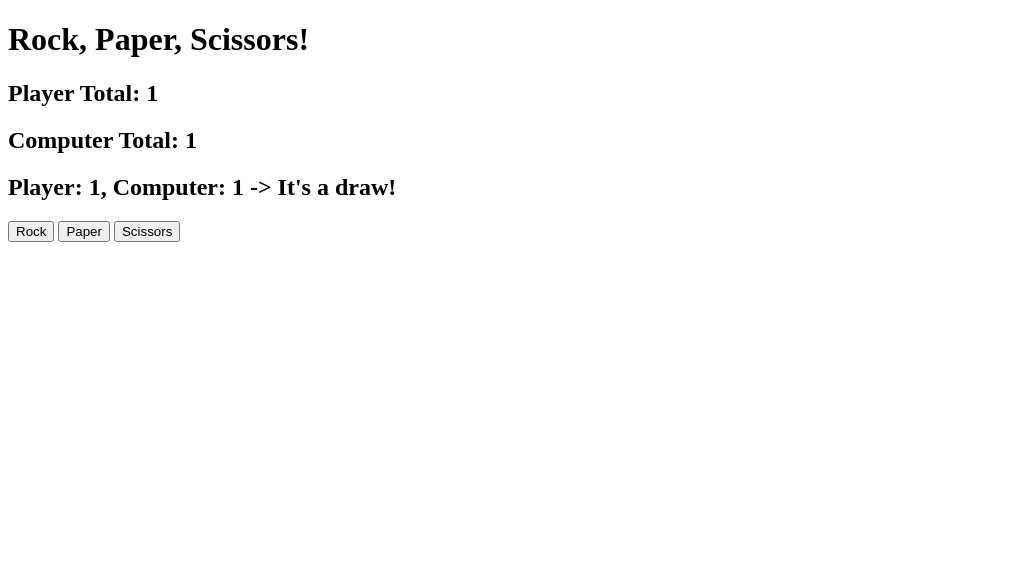
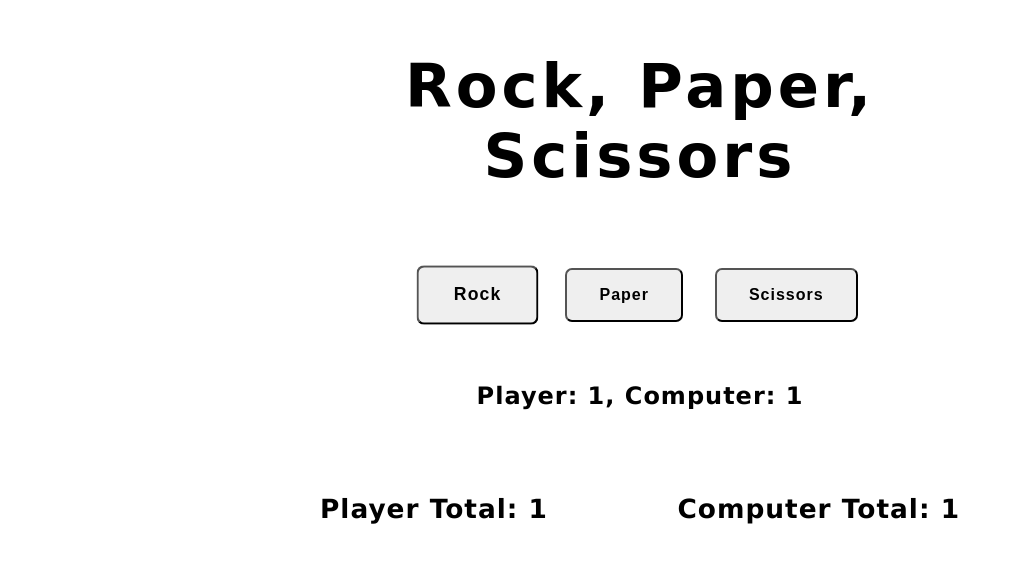
Before and after one commit to Jeelex/sha-dom-rock-paper-scissors, a plain HTML site: page index.html in a window 1280 px wide. Both pictures are taken after a click on the button "Rock". Shown: the whole page, without its empty margins (0-1013 px from the left). Drawn offline with Linux system fonts and the light colour scheme.

Commit message:
completed dom-rock-paper-scissors

```diff
--- a/index.html
+++ b/index.html
@@ -1,24 +1,28 @@
 <!DOCTYPE html>
 <html lang="en">
 <head>
-    <meta charset="UTF-8">
-    <meta http-equiv="X-UA-Compatible" content="IE=edge">
-    <meta name="viewport" content="width=device-width, initial-scale=1.0">
+    <meta charset="UTF-8" />
+    <meta http-equiv="X-UA-Compatible" content="IE=edge" />
+    <meta name="viewport" content="width=device-width, initial-scale=1.0" />
     <title>Rock Paper Scissors</title>
-    <link rel="stylesheet" href="style.css">
+    <link rel="stylesheet" href="style.css" />
 </head>
 <body>
-    <h1>Rock, Paper, Scissors!</h1>
-    <div>
-        <h2>Player Total: <span id="playerScoreNumber"></span></h2>
-        <h2>Computer Total: <span id="computerScoreNumber"></span></h2>
+    <div class="container">
+        <h1>Rock, Paper, Scissors</h1>
+        <div class="container buttons">
+            <button id="rock" class="btn">Rock</button>
+            <button id="paper" class="btn">Paper</button>
+            <button id="scissors" class="btn">Scissors</button>
+        </div>
+
+        <h2 id="roundScore"></h2>
+        <div class="container scores">
+            <h2>Player Total: <span id="playerScoreNumber"></span></h2>
+            <h2>Computer Total: <span id="computerScoreNumber"></span></h2>
+        </div>
+        <h2 id="winner"></h2>
     </div>
-    <h2 id="roundScore"></h2>
-
-    <button id="rock" class="btn">Rock</button>
-    <button id="paper" class="btn">Paper</button>
-    <button id="scissors" class="btn">Scissors</button>
-
     <script src="index.js"></script>
 </body>
 </html>
--- a/index.js
+++ b/index.js
@@ -6,8 +6,7 @@ const btnScissors = document.getElementById('scissors');
 const playerScoreNumber = document.getElementById('playerScoreNumber');
 const computerScoreNumber = document.getElementById('computerScoreNumber');
 const roundScore = document.getElementById('roundScore');
-
-
+const winner = document.getElementById('winner');
 
 let result;
 let playerScore = 0;
@@ -15,104 +14,70 @@ let computerScore = 0;
 let playerScoreTotal = 0;
 let computerScoreTotal = 0;
 
-
+// ********					  Button Event Listeners
 btnRock.addEventListener('click', () => {
 	playRound('rock', computerSelection);
 	playerScoreNumber.textContent = playerScoreTotal;
 	computerScoreNumber.textContent = computerScoreTotal;
-	// if (playerScoreTotal)
 	checkWinner(playerScoreTotal, computerScoreTotal);
 });
 
 btnPaper.addEventListener('click', () => {
 	playRound('paper', computerSelection);
-
+	playerScoreNumber.textContent = playerScoreTotal;
+	computerScoreNumber.textContent = computerScoreTotal;
+	checkWinner(playerScoreTotal, computerScoreTotal);
 });
 
 btnScissors.addEventListener('click', () => {
 	playRound('scissors', computerSelection);
-
+	playerScoreNumber.textContent = playerScoreTotal;
+	computerScoreNumber.textContent = computerScoreTotal;
+	checkWinner(playerScoreTotal, computerScoreTotal);
 });
 
-function game() {
-	// *                     5 round game using for loop
-	// for (let i = 0; i < 5; i++) {
-	// 	playRound(playerSelection, computerSelection);
-	// }
-
-  playRound(playerSelection, computerSelection);   // * playing only 1 round until I create the UI
-
-	// !                   colors in console currently working ONLY in Google Chrome
-	console.log(
-		'\x1b[35m%s\x1b[0m',
-		`Player Total: ${playerScoreTotal}, Computer Total: ${computerScoreTotal}`
-	);
-
-	return checkWinner(playerScoreTotal, computerScoreTotal);
-}
-// game();
-
+// TODO		 This is better written than the previous version in the original RPS repo. Need to update it.
 function checkWinner(player1Score, player2Score) {
-	if (player1Score > player2Score) {
-		console.log('\x1b[42m%s\x1b[0m', "You're the WINNER!");
-	} else if (player1Score === player2Score) {
-		console.log('\x1b[33m%s\x1b[0m', "It's a DRAW!");
-	} else {
-		console.log('\x1b[31m%s\x1b[0m', 'You LOSE!');
+	if (player1Score >= 5) {
+		winner.textContent = "You're the WINNER!";
+	} else if (player2Score >= 5) {
+		winner.textContent = 'Computer wins! You LOSE!';
 	}
 }
-
-// *   					keeping this as backup!
-// function checkWinner(player1Score, player2Score) {
-// 	if (player1Score > player2Score) {
-// 		console.log('\x1b[42m%s\x1b[0m', "You're the WINNER!");
-// 	} else if (player1Score === player2Score) {
-// 		console.log('\x1b[33m%s\x1b[0m', "It's a DRAW!");
-// 	} else {
-// 		console.log('\x1b[31m%s\x1b[0m', 'You LOSE!');
-// 	}
-// }
 
 function playRound(playerSelection, computerSelection) {
 	playerScore = 0;
 	computerScore = 0;
 
 	computerSelection = computerPlay();
-	// playerSelection = prompt(
-	// 	'PLEASE TYPE:  rock, paper or scissors'
-	// ).toLowerCase();
-	console.log(`Player: ${playerSelection}`);
-	console.log(`Computer: ${computerSelection}`);
-
-	// TODO            might be better to turn the if statement below into a switch statement???
 
 	if (playerSelection === 'rock' && computerSelection === 'paper') {
 		computerScore++;
 		result = 'You Lose!';
-		roundScore.textContent = `Player: ${playerScore}, Computer: ${computerScore} -> ${result}`;
+		roundScore.textContent = `Player: ${playerScore}, Computer: ${computerScore}`;
 	} else if (playerSelection === 'paper' && computerSelection === 'paper') {
 		playerScore++;
 		computerScore++;
 		result = "It's a draw!";
-		roundScore.textContent = `Player: ${playerScore}, Computer: ${computerScore} -> ${result}`;
+		roundScore.textContent = `Player: ${playerScore}, Computer: ${computerScore}`;
 	} else if (
 		playerSelection === 'scissors' &&
 		computerSelection === 'paper'
 	) {
 		playerScore++;
 		result = 'You Win!';
-		roundScore.textContent = `Player: ${playerScore}, Computer: ${computerScore} -> ${result}`;
+		roundScore.textContent = `Player: ${playerScore}, Computer: ${computerScore}`;
 	} else if (playerSelection === 'rock' && computerSelection === 'scissors') {
 		playerScore++;
 		result = 'You Win!';
-		roundScore.textContent = `Player: ${playerScore}, Computer: ${computerScore} -> ${result}`;
+		roundScore.textContent = `Player: ${playerScore}, Computer: ${computerScore}`;
 	} else if (
 		playerSelection === 'paper' &&
 		computerSelection === 'scissors'
 	) {
 		computerScore++;
 		result = 'You Lose!';
-		roundScore.textContent = `Player: ${playerScore}, Computer: ${computerScore} -> ${result}`;
+		roundScore.textContent = `Player: ${playerScore}, Computer: ${computerScore}`;
 	} else if (
 		playerSelection === 'scissors' &&
 		computerSelection === 'scissors'
@@ -120,22 +85,20 @@ function playRound(playerSelection, computerSelection) {
 		playerScore++;
 		computerScore++;
 		result = "It's a draw!";
-		roundScore.textContent = `Player: ${playerScore}, Computer: ${computerScore} -> ${result}`;
+		roundScore.textContent = `Player: ${playerScore}, Computer: ${computerScore}`;
 	} else if (playerSelection === 'rock' && computerSelection === 'rock') {
 		playerScore++;
 		computerScore++;
 		result = "It's a draw!";
-		roundScore.textContent = `Player: ${playerScore}, Computer: ${computerScore} -> ${result}`;
+		roundScore.textContent = `Player: ${playerScore}, Computer: ${computerScore}`;
 	} else if (playerSelection === 'paper' && computerSelection === 'rock') {
 		playerScore++;
 		result = 'You Win!';
-		roundScore.textContent = `Player: ${playerScore}, Computer: ${computerScore} -> ${result}`;
+		roundScore.textContent = `Player: ${playerScore}, Computer: ${computerScore}`;
 	} else if (playerSelection === 'scissors' && computerSelection === 'rock') {
 		computerScore++;
 		result = 'You Lose!';
-		roundScore.textContent = `Player: ${playerScore}, Computer: ${computerScore} -> ${result}`;
-	} else {
-		roundScore.textContent = "Sorry! You can only choose between 'rock', 'paper' or 'scissors' !";
+		roundScore.textContent = `Player: ${playerScore}, Computer: ${computerScore}`;
 	}
 
 	playerScoreTotal += playerScore;
--- a/style.css
+++ b/style.css
@@ -0,0 +1,71 @@
+body {
+    margin: 0;
+    display: flex;
+    flex-direction: column;
+    justify-content: center;
+    align-items: center;
+    height: 90vh;
+    box-sizing: border-box;
+    font-family: Verdana, Geneva, Tahoma, sans-serif;
+}
+
+h1 {
+    text-align: center;
+    margin-bottom: 1em;
+    font-family: cursive;
+    font-size: 3.8rem;
+    letter-spacing: 4px;
+}
+
+.container {
+    width: 90%;
+    max-width: 800px;
+    display: flex;
+    flex-direction: column;
+    justify-content: center;
+    align-items: center;
+}
+
+#roundScore,
+#winner {
+    display: flex;
+    padding: 1em 2em;
+    letter-spacing: 1px;
+}
+
+#winner {
+    font-size: 2.5rem;
+}
+
+.buttons,
+.scores {
+    flex-direction: row;
+}
+
+.buttons {
+    justify-content: center;
+}
+
+.scores {
+    width: 80%;
+    justify-content: space-between;
+    letter-spacing: 1px;
+    font-size: 1.1rem;
+    padding: 1em;
+}
+
+.btn {
+    border-radius: 7px;
+    cursor: pointer;
+    padding: 1em 2em;
+    margin: 1em;
+    font-size: 1rem;
+    font-weight: 700;
+    letter-spacing: 1px;
+    transition: 300ms ease-in-out;
+}
+
+.btn:hover,
+.btn:focus {
+    transform: scale(1.1);
+}
```
